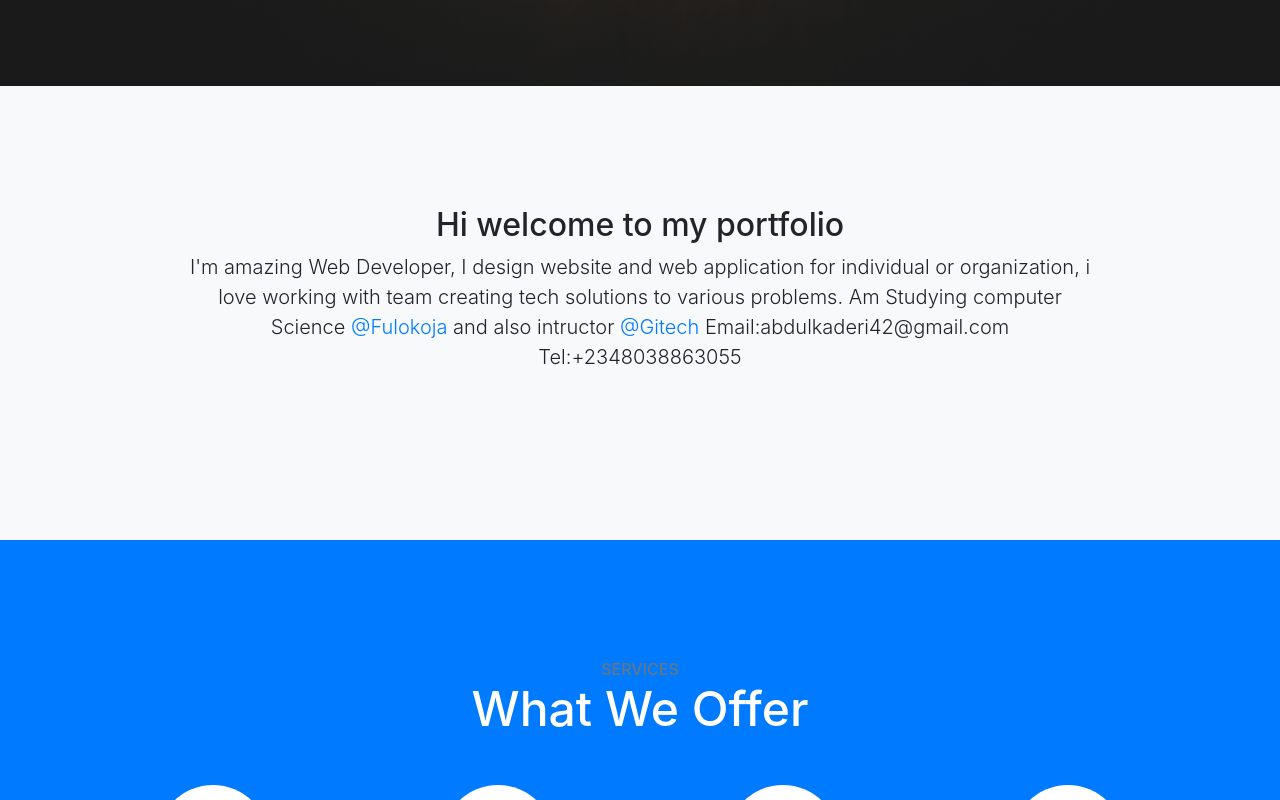
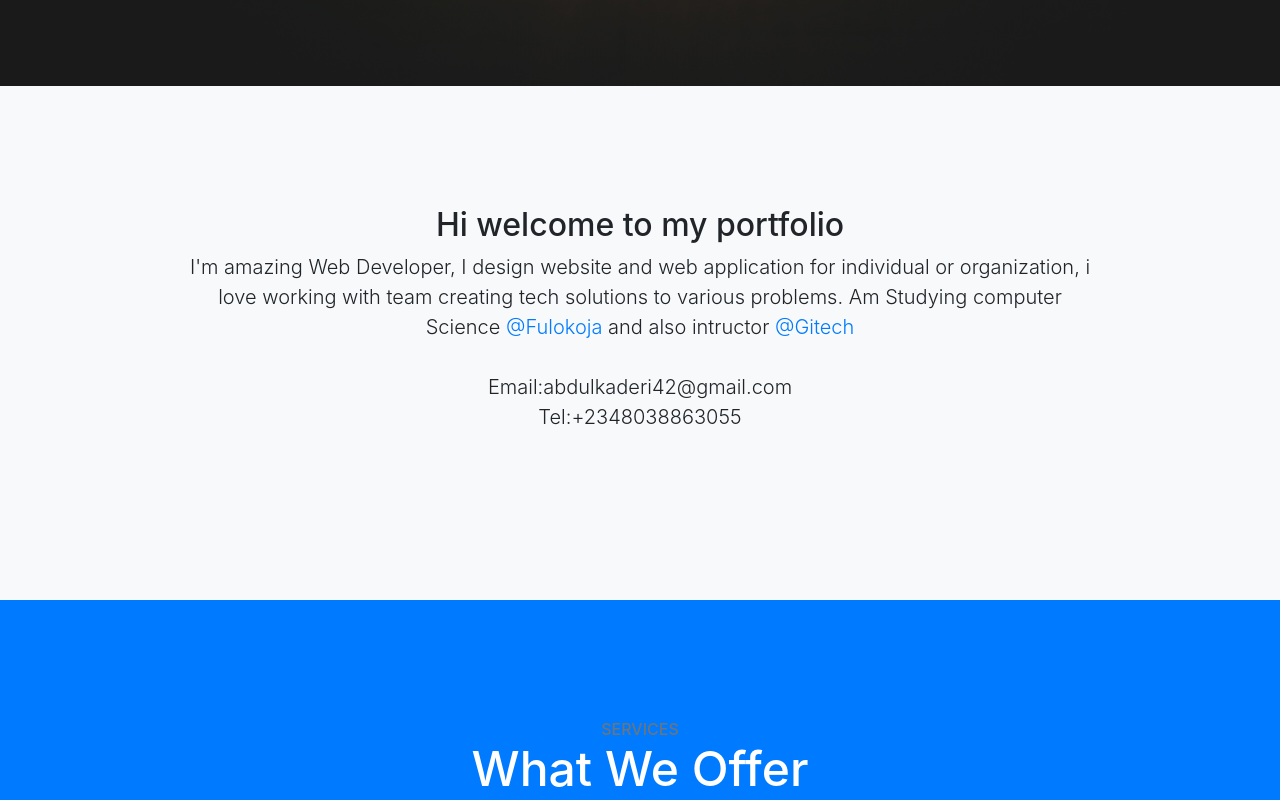
Before and after one commit to kadrikondi/kadrikondi.github.io, a website with bundled scripts: page index.html in a window 1280 px wide. Shown: the part 714-1514 px from the top of the page. Built offline with nearby package versions, Linux system fonts and the light colour scheme.

Commit message:
add break

```diff
--- a/index.html
+++ b/index.html
@@ -95,8 +95,9 @@
         <div class="row">
           <div class="col-lg-10 mx-auto">
             <h2>Hi welcome to my portfolio</h2>
-            <p class="lead mb-5"> I'm  amazing Web Developer, I design website and web application for individual or organization, i love working with team creating tech solutions to various problems. Am Studying computer Science <a href="https://fulokoja.edu.ng/"> @Fulokoja</a> and also intructor <a href="https://gitechonline.com.ng">@Gitech</a>
+            <p class="lead mb-5"> I'm  amazing Web Developer, I design website and web application for individual or organization, i love working with team creating tech solutions to various problems. Am Studying computer Science <a href="https://fulokoja.edu.ng/"> @Fulokoja</a> and also intructor <a href="https://gitechonline.com.ng">@Gitech</a><br> <br>
             Email:abdulkaderi42@gmail.com
+            <br>
             Tel:+2348038863055
 
           </div>
```
